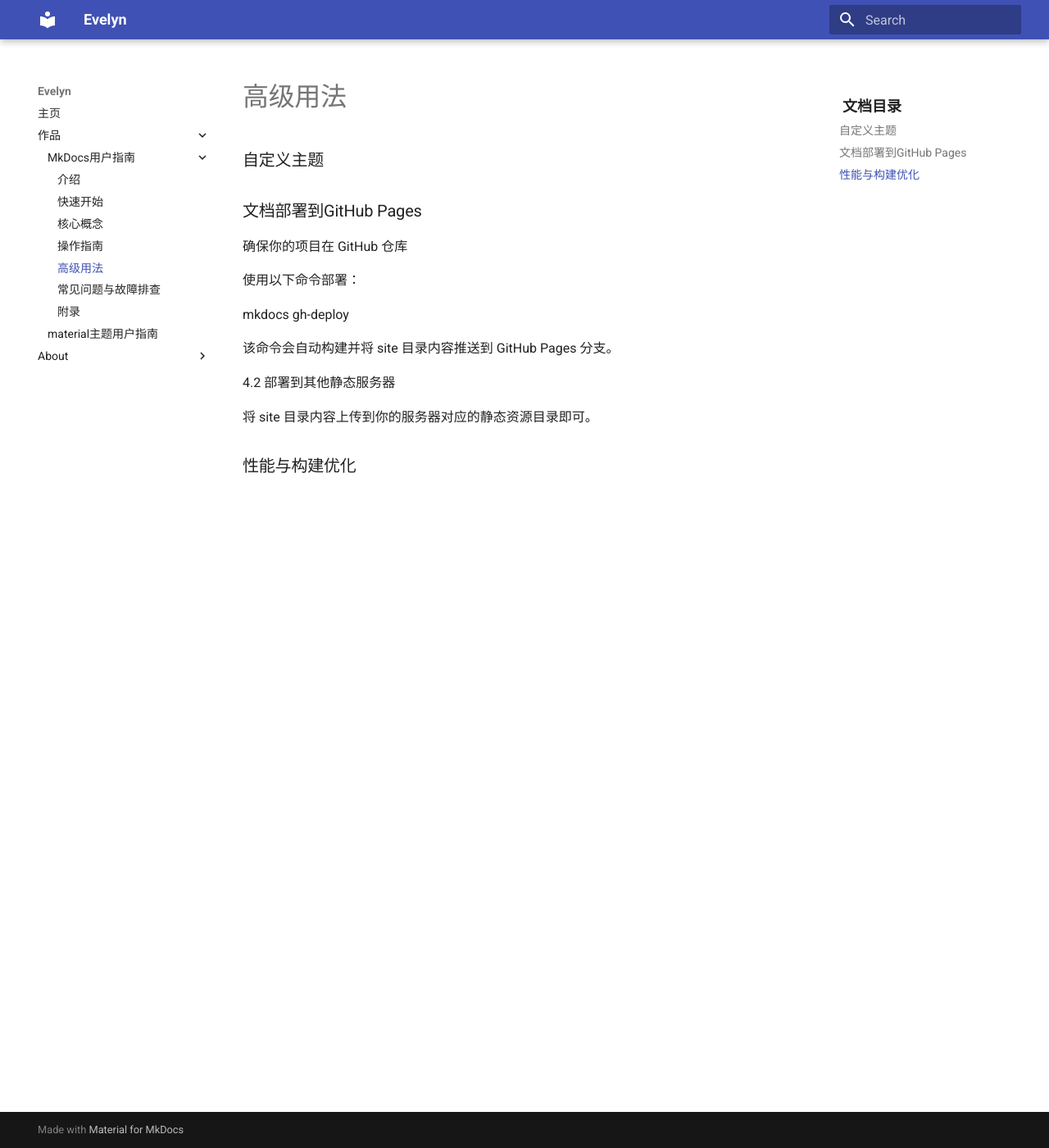
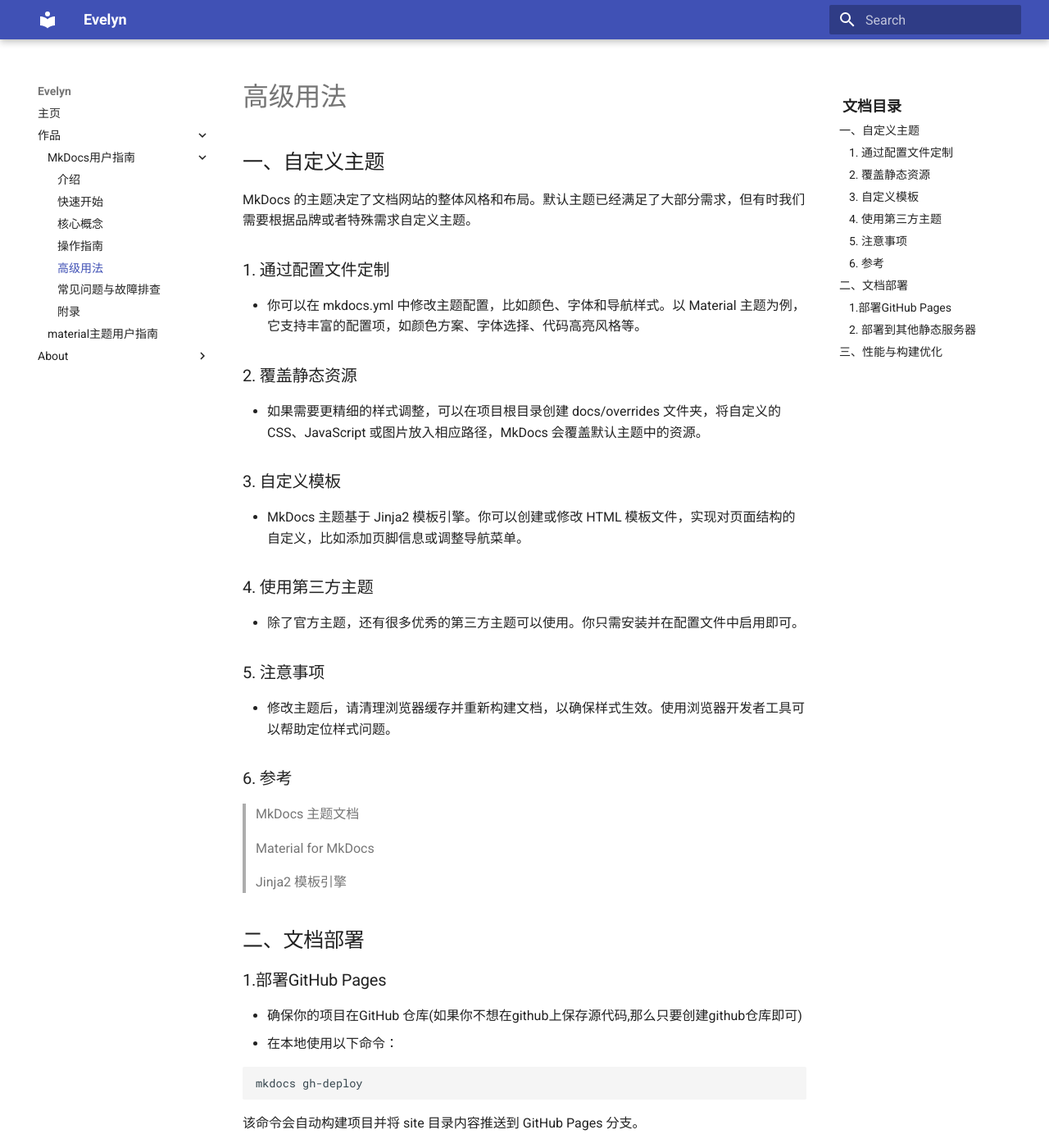
Before and after one commit to CoffeeCandy/Technical-Writer-Portfolio, an MkDocs documentation site: the page built from docs/portfolio/mkdocs/advance-usage.md, in a window 1280 px wide and 1400 px high. Shown: the whole window at 82% size. Built offline with MkDocs 1.6.1 and Material for MkDocs 9.7.7, drawn with Linux system fonts in a browser that asks for light colours; some of the changed text lies outside the part shown.

Commit message:
完善首页

````diff
--- a/docs/portfolio/mkdocs/advance-usage.md
+++ b/docs/portfolio/mkdocs/advance-usage.md
@@ -1,18 +1,59 @@
 # 高级用法
-### 自定义主题
+## 一、自定义主题
+MkDocs 的主题决定了文档网站的整体风格和布局。默认主题已经满足了大部分需求，但有时我们需要根据品牌或者特殊需求自定义主题。
 
-### 文档部署到GitHub Pages
+### 1. 通过配置文件定制
+- 你可以在 mkdocs.yml 中修改主题配置，比如颜色、字体和导航样式。以 Material 主题为例，它支持丰富的配置项，如颜色方案、字体选择、代码高亮风格等。
 
-确保你的项目在 GitHub 仓库
+### 2. 覆盖静态资源
+- 如果需要更精细的样式调整，可以在项目根目录创建 docs/overrides 文件夹，将自定义的 CSS、JavaScript 或图片放入相应路径，MkDocs 会覆盖默认主题中的资源。
 
-使用以下命令部署：
+### 3. 自定义模板
+- MkDocs 主题基于 Jinja2 模板引擎。你可以创建或修改 HTML 模板文件，实现对页面结构的自定义，比如添加页脚信息或调整导航菜单。
 
+### 4. 使用第三方主题
+- 除了官方主题，还有很多优秀的第三方主题可以使用。你只需安装并在配置文件中启用即可。
+
+### 5. 注意事项
+- 修改主题后，请清理浏览器缓存并重新构建文档，以确保样式生效。使用浏览器开发者工具可以帮助定位样式问题。
+
+### 6. 参考
+> MkDocs 主题文档
+>
+> Material for MkDocs
+>
+> Jinja2 模板引擎
+
+## 二、文档部署
+### 1.部署GitHub Pages
+* 确保你的项目在GitHub 仓库(如果你不想在github上保存源代码,那么只要创建github仓库即可)
+* 在本地使用以下命令：
+
+```ymal
 mkdocs gh-deploy
+```
+该命令会自动构建项目并将 site 目录内容推送到 GitHub Pages 分支。
 
+### 2. 部署到其他静态服务器
+* 将 site 目录内容上传到你的服务器对应的静态资源目录即可。
 
-该命令会自动构建并将 site 目录内容推送到 GitHub Pages 分支。
+## 三、性能与构建优化
+为了提升用户访问文档的体验和加快本地构建速度，我们建议从以下几个方面进行优化：
 
-4.2 部署到其他静态服务器
+1. 合理拆分文档内容:
+    - 将大型文档拆分成多个小章节，避免单个文件过大，提升构建效率和页面加载速度。
 
-将 site 目录内容上传到你的服务器对应的静态资源目录即可。
-### 性能与构建优化
+2. 控制插件数量
+    - 仅启用必要的插件，减少构建时的额外处理。部分插件会显著影响构建时间。
+
+3. 资源优化
+    - 优化图片大小，减少 CSS 和 JS 文件体积。建议使用现代格式如 WebP。
+
+4. 使用 CI/CD 自动构建与部署
+    - 通过自动化流程减轻本地负担，确保构建环境一致。
+
+5. 版本升级
+    - 定期更新 MkDocs 和插件，获取性能改进和新功能。
+
+6. 解决常见问题
+    - 如果遇到构建速度慢或主题加载问题，可尝试禁用插件或更换主题进行排查。
````
Also changed, not shown: docs/index.md (+5 -15 lines), docs/portfolio/material/introduce.md (added, +1 -0 lines), docs/portfolio/mkdocs/appendix.md (+2 -0 lines).
